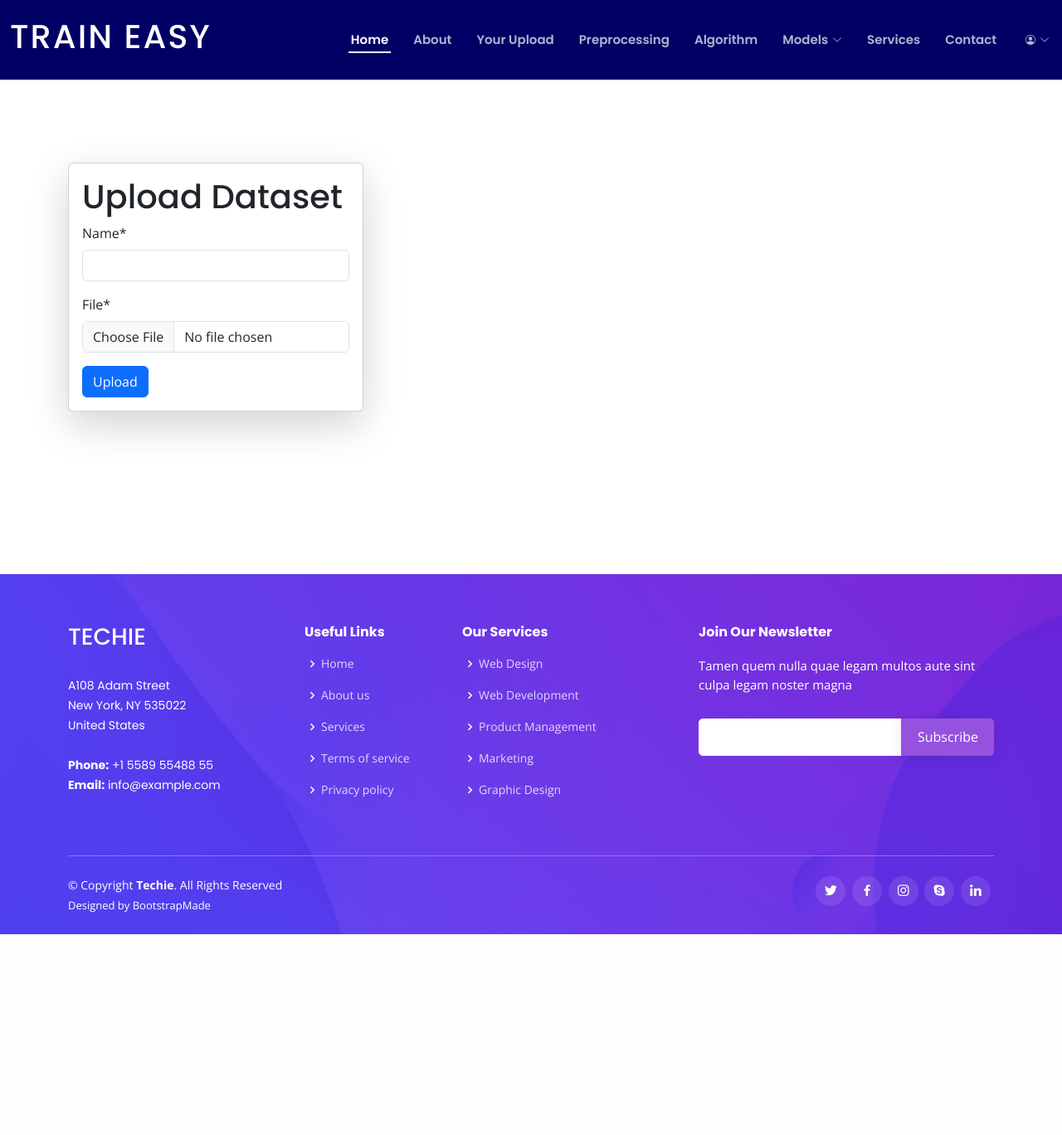
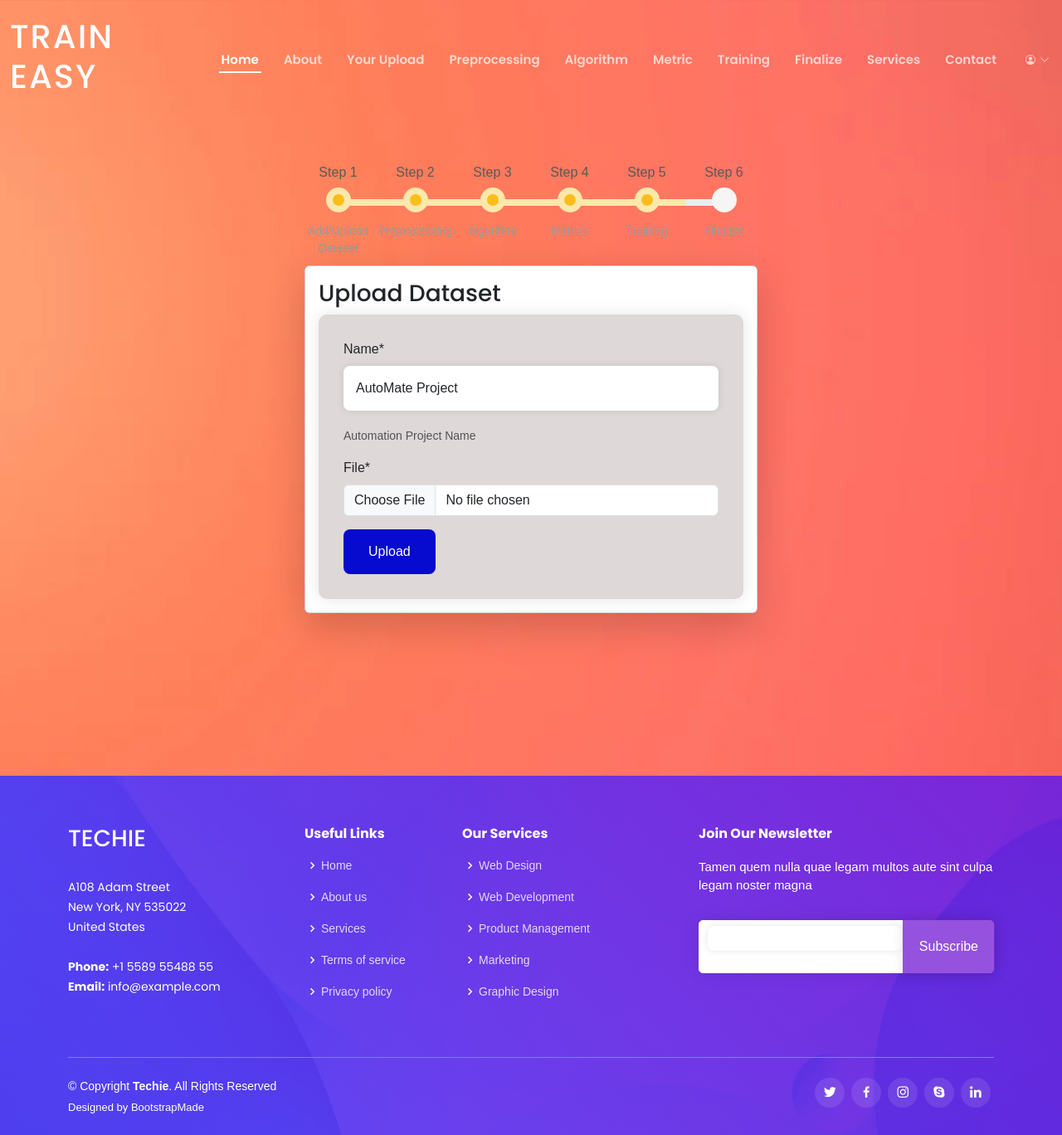
Before and after one commit to manish9076/Train_easy, a Django app: a page that uses templates/upload_dataset.html in a window 1280 px wide. Shown: the whole page at 83% size. Before the commit the page ends 1126 px from the top, so only its background shows below. Run offline with Django 5.2, Linux system fonts and the light colour scheme; the visitor is signed in with stand-in values (Sample User, id 1); some libraries are stand-ins or nearby versions.

Commit message:
today work

```diff
--- a/accounts/urls.py
+++ b/accounts/urls.py
@@ -6,5 +6,4 @@ urlpatterns = [
     path("c/register", views.customer_register, name="cregister"),
     path('logout', views.logout_view, name='logout'),
     path('profile/create', views.create_profile, name='create_profile'),
-
 ]
--- a/automation/forms.py
+++ b/automation/forms.py
@@ -1,5 +1,6 @@
 from django import forms
 from .models import Dataset, Preprocessing, AlgorithmSelection
+from .models import Dataset, Preprocessing, AlgorithmSelection, MetricSelection, Training
 
 class DatasetUploadForm(forms.ModelForm):
     class Meta:
@@ -15,3 +16,13 @@ class AlgorithmSelectionForm(forms.ModelForm):
     class Meta:
         model = AlgorithmSelection
         fields = ['dataset','linear_Regression', 'logistic_Regression', 'decision_Tree', 'random_Forest', 'support_Vector_Machines', 'naive_Bayes']
+
+class MetricSelectionForm(forms.ModelForm):
+    class Meta:
+        model = MetricSelection
+        fields = ['dataset','accuracy', 'mse', 'rmse', 'mae', 'confusion_matrix', 'roc_auc', 'precision', 'recall', 'f1']
+
+class TrainingForm(forms.ModelForm):
+    class Meta:
+        model = Training
+        fields = ['dataset', 'training_time', 'training_accuracy', 'testing_accuracy', 'split', 'random_state', 'model_path']
--- a/automation/urls.py
+++ b/automation/urls.py
@@ -5,7 +5,9 @@ urlpatterns = [
     path('upload/dataset', views.upload_dataset, name='upload_dataset'),
     path('view/dataset', views.view_dataset, name='view_dataset'),
     path('preprocess/selection', views.preprocess_selection, name='preprocess_selection'),
-    path('algorithm/selection', views.algorithm_selection, name='algorithm_selection')
+    path('algorithm/selection', views.algorithm_selection, name='algorithm_selection'),
+    path('metric/selection', views.metric_selection, name='metric_selection'),
+    path('training', views.training, name='training'),
 ]
 
 api_urlpatterns = [
--- a/automation/views.py
+++ b/automation/views.py
@@ -1,6 +1,6 @@
 from django.shortcuts import render, redirect
-from .forms import DatasetUploadForm, PreprocessingForm, AlgorithmSelectionForm
-from .models import Dataset, Preprocessing
+from .forms import DatasetUploadForm, PreprocessingForm, AlgorithmSelectionForm, MetricSelectionForm, TrainingForm
+from .models import *
 from django.http import JsonResponse
 from .preprocessing import preprocess_data
 from django.contrib.auth.decorators import login_required
@@ -72,3 +72,45 @@ def algorithm_selection(request):
             return redirect('algorithm_selection')
     ctx = {'form': form}
     return render(request, 'algorithm_selection.html', ctx)
+
+def metric_selection(request):
+    form = MetricSelectionForm()
+    if request.method == 'POST':
+        form = MetricSelectionForm(request.POST)
+        if form.is_valid():
+            metric = form.save(commit=False)
+            metric.user = request.user
+            metric.save()
+            messages.success(request, 'Metrics selected successfully')
+            return redirect('training')
+    ctx = {'form': form}
+    return render(request, 'metric_selection.html', ctx)
+
+def training(request):
+    form = TrainingForm()
+    if request.method == 'POST':
+        form = TrainingForm(request.POST)
+        if form.is_valid():
+            training = form.save(commit=False)
+            training.user = request.user
+            training.save()
+            messages.success(request, 'Training started successfully')
+            return redirect('finalize')
+    ctx = {'form': form}
+    return render(request, 'training.html', ctx)
+
+def finalize_pipeline(request):
+    user = request.user
+    dataset = Dataset.objects.filter(user=user).last()
+    preprocesses = Preprocessing.objects.filter(user=user, dataset=dataset).last()
+    algorithms = AlgorithmSelection.objects.filter(user=user, dataset=dataset).last()
+    metrics = MetricSelection.objects.filter(user=user, dataset=dataset).last()
+    training = Training.objects.filter(user=user, dataset=dataset).last()
+    ctx = {
+        'dataset': dataset,
+        'preprocesses': preprocesses,
+        'algorithms': algorithms,
+        'metrics': metrics,
+        'training': training
+    }
+    return render(request, 'finalize_pipeline.html', ctx)
--- a/config/settings.py
+++ b/config/settings.py
@@ -88,7 +88,7 @@ DATABASES = {
         'ENGINE': 'django.db.backends.mysql',
         'NAME': 'traineasydb',
         'USER': 'root',
-        'PASSWORD': 'Rrathore@8050',
+        'PASSWORD': 'root',
         'HOST': 'localhost',
         'PORT': '3306',
     }
--- a/templates/components/menu.html
+++ b/templates/components/menu.html
@@ -19,28 +19,12 @@
                 <li><a href="{% url 'upload_dataset' %}">Your Upload</a></li>
                 <li><a href="{% url 'preprocess_selection' %}">Preprocessing</a></li>
                 <li><a href="{% url 'algorithm_selection' %}">Algorithm</a></li>
+                <li><a href="{% url 'metric_selection' %}">Metric</a></li>
+                <li><a href="{% url 'training' %}">Training</a></li>
+                <li><a href="{% url 'training' %}">Finalize</a></li>
+
                 {% endif %}
-                <li class="dropdown"><a href="#"><span>Models</span> <i
-                            class="bi bi-chevron-down dropdown-indicator"></i></a>
-                    <ul>
-                        <li><a href="gallery.html">Linear Regression</a></li>
-                        <li><a href="gallery.html">Decision Tree</a></li>
-                        <li><a href="gallery.html">Logistic Regression</a></li>
-                        <li><a href="gallery.html">Support Vector Machines(SVM)</a></li>
-                        <li><a href="gallery.html">Random Forest Regression</a></li>
-                        <li><a href="gallery.html">Random Forest Regression</a></li>
-                        <li><a href="gallery.html">Naive Bayes</a></li>
-                        <li><a href="gallery.html">Support Vector Regression(SVR)</a></li>
-                        <li class="dropdown"><a href="#"><span>Sub Menu</span> <i
-                                    class="bi bi-chevron-down dropdown-indicator"></i></a>
-                            <ul>
-                                <li><a href="#">Sub Menu 1</a></li>
-                                <li><a href="#">Sub Menu 2</a></li>
-                                <li><a href="#">Sub Menu 3</a></li>
-                            </ul>
-                        </li>
-                    </ul>
-                </li>
+
                 <li><a href="services.html">Services</a></li>
                 <li><a href="contact.html">Contact</a></li>
 
--- /dev/null
+++ b/templates/components/steps.html
@@ -0,0 +1,165 @@
+<style>
+    .bs-wizard {
+        margin-top: 40px;
+    }
+
+    /*Form Wizard*/
+    .bs-wizard {
+        border-bottom: solid 1px #e0e0e0;
+        padding: 0 0 10px 0;
+    }
+
+    .bs-wizard>.bs-wizard-step {
+        padding: 0;
+        position: relative;
+    }
+
+
+    .bs-wizard>.bs-wizard-step .bs-wizard-stepnum {
+        color: #595959;
+        font-size: 16px;
+        margin-bottom: 5px;
+    }
+
+    .bs-wizard>.bs-wizard-step .bs-wizard-info {
+        color: #999;
+        font-size: 14px;
+    }
+
+    .bs-wizard>.bs-wizard-step>.bs-wizard-dot {
+        position: absolute;
+        width: 30px;
+        height: 30px;
+        display: block;
+        background: #fbe8aa;
+        top: 45px;
+        left: 50%;
+        margin-top: -15px;
+        margin-left: -15px;
+        border-radius: 50%;
+    }
+
+    .bs-wizard>.bs-wizard-step>.bs-wizard-dot:after {
+        content: ' ';
+        width: 14px;
+        height: 14px;
+        background: #fbbd19;
+        border-radius: 50px;
+        position: absolute;
+        top: 8px;
+        left: 8px;
+    }
+
+    .bs-wizard>.bs-wizard-step>.progress {
+        position: relative;
+        border-radius: 0px;
+        height: 8px;
+        box-shadow: none;
+        margin: 20px 0;
+    }
+
+    .bs-wizard>.bs-wizard-step>.progress>.progress-bar {
+        width: 0px;
+        box-shadow: none;
+        background: #fbe8aa;
+    }
+
+    .bs-wizard>.bs-wizard-step.complete>.progress>.progress-bar {
+        width: 100%;
+    }
+
+    .bs-wizard>.bs-wizard-step.active>.progress>.progress-bar {
+        width: 50%;
+    }
+
+    .bs-wizard>.bs-wizard-step:first-child.active>.progress>.progress-bar {
+        width: 0%;
+    }
+
+    .bs-wizard>.bs-wizard-step:last-child.active>.progress>.progress-bar {
+        width: 100%;
+    }
+
+    .bs-wizard>.bs-wizard-step.disabled>.bs-wizard-dot {
+        background-color: #f5f5f5;
+    }
+
+    .bs-wizard>.bs-wizard-step.disabled>.bs-wizard-dot:after {
+        opacity: 0;
+    }
+
+    .bs-wizard>.bs-wizard-step:first-child>.progress {
+        left: 50%;
+        width: 50%;
+    }
+
+    .bs-wizard>.bs-wizard-step:last-child>.progress {
+        width: 50%;
+    }
+
+    .bs-wizard>.bs-wizard-step.disabled a.bs-wizard-dot {
+        pointer-events: none;
+    }
+</style>
+<div class="container">
+    <div class="row bs-wizard justify-content-center" style="border-bottom:0;">
+
+        <div class="col-sm-1 bs-wizard-step complete">
+            <div class="text-center bs-wizard-stepnum">Step 1</div>
+            <div class="progress">
+                <div class="progress-bar"></div>
+            </div>
+            <a href="#" class="bs-wizard-dot"></a>
+            <div class="bs-wizard-info text-center">Add/Upload Dataset</div>
+        </div>
+
+        <div class="col-sm-1 bs-wizard-step complete"><!-- complete -->
+            <div class="text-center bs-wizard-stepnum">Step 2</div>
+            <div class="progress">
+                <div class="progress-bar"></div>
+            </div>
+            <a href="#" class="bs-wizard-dot"></a>
+            <div class="bs-wizard-info text-center">Preprocessing</div>
+        </div>
+
+        <div class="col-sm-1 bs-wizard-step complete"><!-- complete -->
+            <div class="text-center bs-wizard-stepnum">Step 3</div>
+            <div class="progress">
+                <div class="progress-bar"></div>
+            </div>
+            <a href="#" class="bs-wizard-dot"></a>
+            <div class="bs-wizard-info text-center">Algorithm</div>
+        </div>
+        <div class="col-sm-1 bs-wizard-step complete"><!-- active -->
+            <div class="text-center bs-wizard-stepnum">Step 4</div>
+            <div class="progress">
+                <div class="progress-bar"></div>
+            </div>
+            <a href="#" class="bs-wizard-dot"></a>
+            <div class="bs-wizard-info text-center">Metrics</div>
+        </div>
+
+        <div class="col-sm-1 bs-wizard-step complete"><!-- active -->
+            <div class="text-center bs-wizard-stepnum">Step 5</div>
+            <div class="progress">
+                <div class="progress-bar"></div>
+            </div>
+            <a href="#" class="bs-wizard-dot"></a>
+            <div class="bs-wizard-info text-center">Training</div>
+        </div>
+
+
+
+        <div class="col-sm-1 bs-wizard-step disabled"><!-- active -->
+            <div class="text-center bs-wizard-stepnum">Step 6</div>
+            <div class="progress">
+                <div class="progress-bar"></div>
+            </div>
+            <a href="#" class="bs-wizard-dot"></a>
+            <div class="bs-wizard-info text-center">Finalize</div>
+        </div>
+
+
+
+    </div>
+</div>
--- a/templates/upload_dataset.html
+++ b/templates/upload_dataset.html
@@ -3,21 +3,77 @@
 {% load static %}
 
 {% block css %}
-    <style>
-        header{
-            background-color: rgb(0, 0, 100);
-        }
-    </style>
+<style>
+    body {
+        background-image: url('/static/img/simply-1.webp');
+        /* Set background image */
+        background-size: cover;
+        /* Cover the entire background */
+        background-position: center;
+        /* Center the background image */
+        font-family: Arial, sans-serif;
+        /* Set font family */
+        margin: 0;
+        /* Remove default margins */
+        padding: 0;
+        /* Remove default padding */
+    }
+    /* Custom styles for form */
+    form {
+        background-color: #ded8d8;
+        padding: 30px;
+        border-radius: 10px;
+        box-shadow: 0px 0px 20px rgba(0, 0, 0, 0.1);
+    }
+
+    /* Custom styles for form inputs */
+    input[type="text"],
+    input[type="email"],
+    input[type="password"] {
+        width: 100%;
+        padding: 15px;
+        margin-bottom: 20px;
+        border: none;
+        border-radius: 8px;
+        box-shadow: 0px 0px 10px rgba(0, 0, 0, 0.1);
+        transition: all 0.3s ease;
+    }
+
+    /* Adding hover effect for form inputs */
+    input[type="text"]:hover,
+    input[type="email"]:hover,
+    input[type="password"]:hover {
+        box-shadow: 0px 0px 15px rgba(0, 0, 0, 0.262);
+    }
+
+    /* Custom styles for buttons */
+    button.btn-primary {
+        background-color: #070acf;
+        border: none;
+        padding: 15px 30px;
+        border-radius: 8px;
+        color: white;
+        cursor: pointer;
+
+
+        transition: all 0.3s ease;
+    }
+
+    button.btn-primary:hover {
+        background-color: #5109e2;
+    }
+</style>
 {% endblock  %}
 
 {% block content %}
 <section class="my-5">
     <div class="container my-5">
+        {% include 'components/steps.html' %}
         <div class="row">
-            <div class="col-md-4">
+            <div class="col-md-6 mx-auto">
                 <div class="card shadow-lg">
                     <div class="card-body">
-                        <h1>Upload Dataset</h1>
+                        <h3>Upload Dataset</h3>
                 <form method="POST" enctype="multipart/form-data">
                     {% csrf_token %}
                     {{form|crispy}}
```
Also changed, not shown: automation/models.py (+48 -1 lines), templates/accounts/create_profile.html (+59 -0 lines), templates/algorithm_selection.html (+5 -21 lines), templates/finalize.html (added, +19 -0 lines), templates/metric_selection.html (added, +32 -0 lines), templates/preprocess_selection.html (+7 -23 lines), templates/training.html (added, +32 -0 lines), assets/img/images-m.jpg (added), assets/img/images.jpg (added), assets/img/page-login.jpg (added), assets/img/simply-1.webp (added), automation/migrations/0006_metricselection_training_visualizations.py (added).
